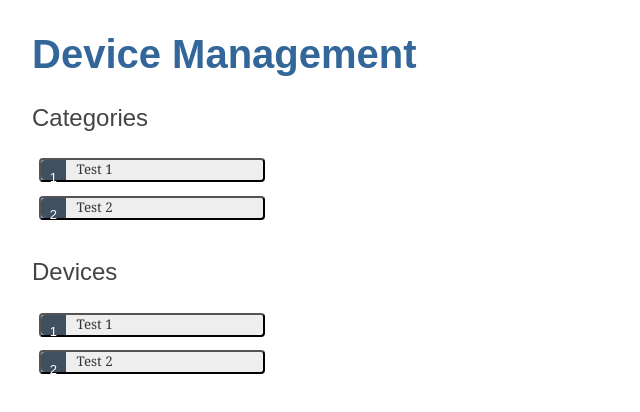
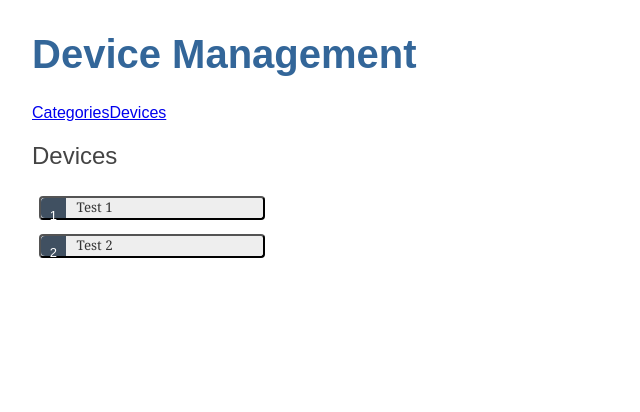
Before and after one commit to eltonsrc/device-management, an Angular app in the folder device-mng-frontend/: page /devices in a window 1280 px wide. Shown: the top 412 px of the page, without its empty margins (0-640 px from the left). Built offline with nearby package versions, Linux system fonts and the light colour scheme.

Commit message:
Add route module
Signed-off-by: Elton Serra <eltonsrc@gmail.com>

```diff
--- a/device-mng-frontend/src/app/app.component.html
+++ b/device-mng-frontend/src/app/app.component.html
@@ -1,3 +1,6 @@
 <h1>{{title}}</h1>
-<app-category></app-category>
-<app-device></app-device>
+<nav>
+  <a routerLink="/categories">Categories</a>
+  <a routerLink="/devices">Devices</a>
+</nav>
+<router-outlet></router-outlet>
--- a/device-mng-frontend/src/app/app.module.ts
+++ b/device-mng-frontend/src/app/app.module.ts
@@ -5,6 +5,7 @@ import { FormsModule } from '@angular/forms';
 import { AppComponent } from './app.component';
 import { CategoryComponent } from './category/category.component';
 import { DeviceComponent } from './device/device.component';
+import { AppRoutingModule } from './app-routing.module';
 
 @NgModule({
   declarations: [
@@ -14,7 +15,8 @@ import { DeviceComponent } from './device/device.component';
   ],
   imports: [
     BrowserModule,
-    FormsModule
+    FormsModule,
+    AppRoutingModule
   ],
   providers: [],
   bootstrap: [AppComponent]
```
Also changed, not shown: device-mng-frontend/src/app/app-routing.module.ts (added, +18 -0 lines).
